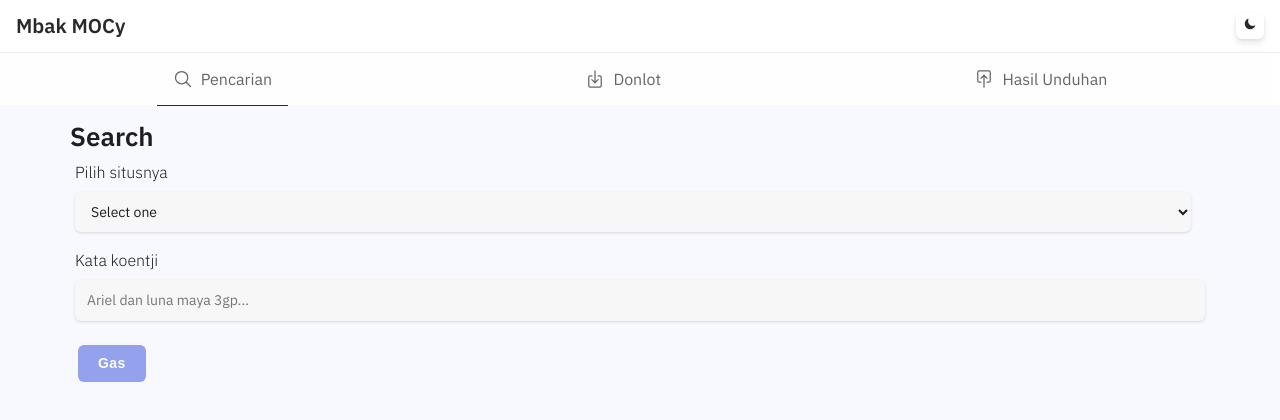
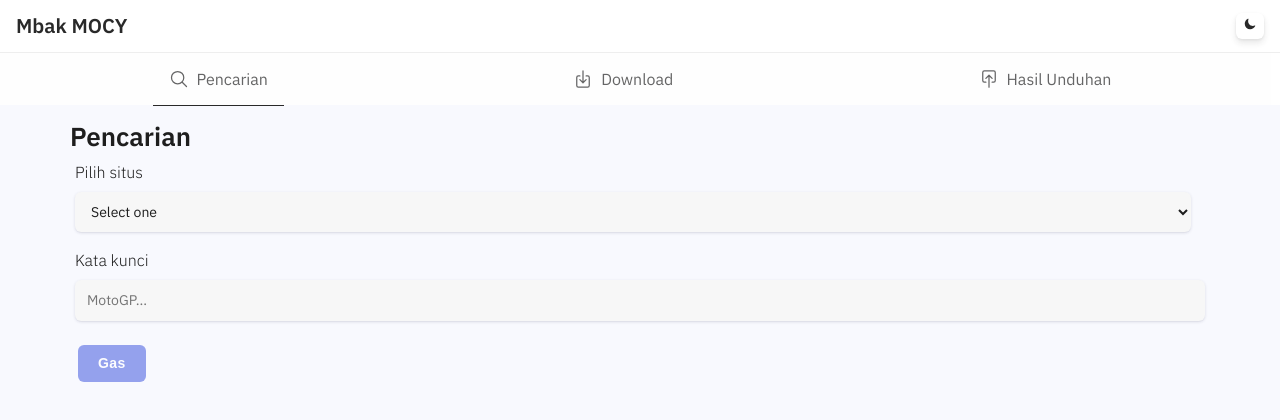
Before and after one commit to helma27/mocy, a React (Create React App) app in the folder web/: page / in a window 1280 px wide. Shown: the top 420 px of the page. Built offline with nearby package versions, Linux system fonts and the light colour scheme.

Commit message:
Update Bahasa Indonesia

```diff
--- a/web/public/index.html
+++ b/web/public/index.html
@@ -4,7 +4,7 @@
     <meta charset="utf-8" />
     <meta name="viewport" content="width=device-width, initial-scale=1" />
     <meta name="description" content="Dengan mbak Mocy, semuanya senang dan gembira" />
-    <title>Mbak MOCy</title>
+    <title>Mbak MOCCY</title>
     <link href="https://fonts.googleapis.com/css?family=IBM+Plex+Sans:300,400,600,700&display=swap" rel="stylesheet" />
     <script type="module" src="https://unpkg.com/ionicons@5.0.0/dist/ionicons/ionicons.esm.js"></script>
     <script nomodule="" src="https://unpkg.com/ionicons@5.0.0/dist/ionicons/ionicons.js"></script>
--- a/web/src/components/DownloadItem.js
+++ b/web/src/components/DownloadItem.js
@@ -34,15 +34,15 @@ function DownloadItem({ torrent }) {
           <div>{torrent.status}</div>
         </div>
         <div className="d-flex space-between">
-          <div className="text-400">Size: </div>
+          <div className="text-400">Ukuran: </div>
           <div>{torrent.total}</div>
         </div>
         <div className="d-flex space-between">
-          <div className="text-400">Downloaded: </div>
+          <div className="text-400">Terunduh: </div>
           <div>{torrent.downloaded}</div>
         </div>
         <div className="d-flex space-between">
-          <div className="text-400">Speed: </div>
+          <div className="text-400">Kecepatan: </div>
           <div>{torrent.speed}</div>
         </div>
         {!torrent.done && (
@@ -52,7 +52,7 @@ function DownloadItem({ torrent }) {
         )}
         {torrent.done && (
           <a href={torrent.downloadLink} className="btn success">
-            Unduh mas
+            Unduh
           </a>
         )}
       </div>
--- a/web/src/components/Navbar.js
+++ b/web/src/components/Navbar.js
@@ -6,7 +6,7 @@ function Navbar() {
     <div className="nav">
       <div className="content">
         <div className="nav-logo">
-          <h1 className="h2 m-0">Mbak MOCy</h1>
+          <h1 className="h2 m-0">Mbak MOCY</h1>
         </div>
         <div className="nav-links">
           <NightModeToggle />
--- a/web/src/components/TopNav.js
+++ b/web/src/components/TopNav.js
@@ -19,7 +19,7 @@ export default function TopNav({ nav }) {
               <i className="h2 m-0 d-flex align-items-center">
                 <ion-icon name="download-outline" />
               </i>
-              <span className="tablet-desktop-only ml-05">Donlot</span>
+              <span className="tablet-desktop-only ml-05">Download</span>
             </Link>
           </li>
           <li className={`cursor-pointer p-0 ph-1 height-100 d-flex align-items-center${nav === "drive" ? " border-bottom-1" : ""}`}>
--- a/web/src/screens/Downloads.js
+++ b/web/src/screens/Downloads.js
@@ -32,13 +32,13 @@ function Downloads() {
 
   return (
     <>
-      <h1>Downloads</h1>
+      <h1>Unduhan</h1>
 
       <form onSubmit={add}>
         <Input
           id="link"
           name="link"
-          label="Magnet-nya dimari"
+          label="MAGNET Link"
           placeholder="magnet:?xt=urn:btih:08ada5a7a6183aae1e09d831df6748d566095a10"
           value={link}
           onChange={setLink}
--- a/web/src/screens/Drive.js
+++ b/web/src/screens/Drive.js
@@ -17,7 +17,7 @@ export default function Drive() {
             </i>
           </Link>
         )}
-        Drive Index
+        Hasil Unduhan
       </h1>
       {!data && !error && <div className="loading-div" />}
       {!!error && <div style={{ color: "red" }}>{`${error}`}</div>}
--- a/web/src/screens/Search.js
+++ b/web/src/screens/Search.js
@@ -18,7 +18,7 @@ function Search({ api }) {
       if (res.status !== 200) {
         setResponse({
           error: true,
-          errorMessage: "Situsnya gak bisa dibuka mas :'("
+          errorMessage: "Situs tidak dapat diakses"
         });
       } else {
         const response = await res.json();
@@ -31,12 +31,12 @@ function Search({ api }) {
 
   return (
     <>
-      <h1>Search</h1>
+      <h1>Pencarian</h1>
       <form onSubmit={search}>
         <Picker
           id="site"
           name="site"
-          label="Pilih situsnya"
+          label="Pilih situs"
           value={site}
           onChange={setSite}
           options={[
@@ -47,8 +47,8 @@ function Search({ api }) {
         <Input
           id="term"
           name="term"
-          label="Kata koentji"
-          placeholder="Ariel dan luna maya 3gp..."
+          label="Kata kunci"
+          placeholder="MotoGP..."
           value={term}
           onChange={setTerm}
           required
```
Also changed, not shown: 2 other files (tests, documents, lock files or other folders).
